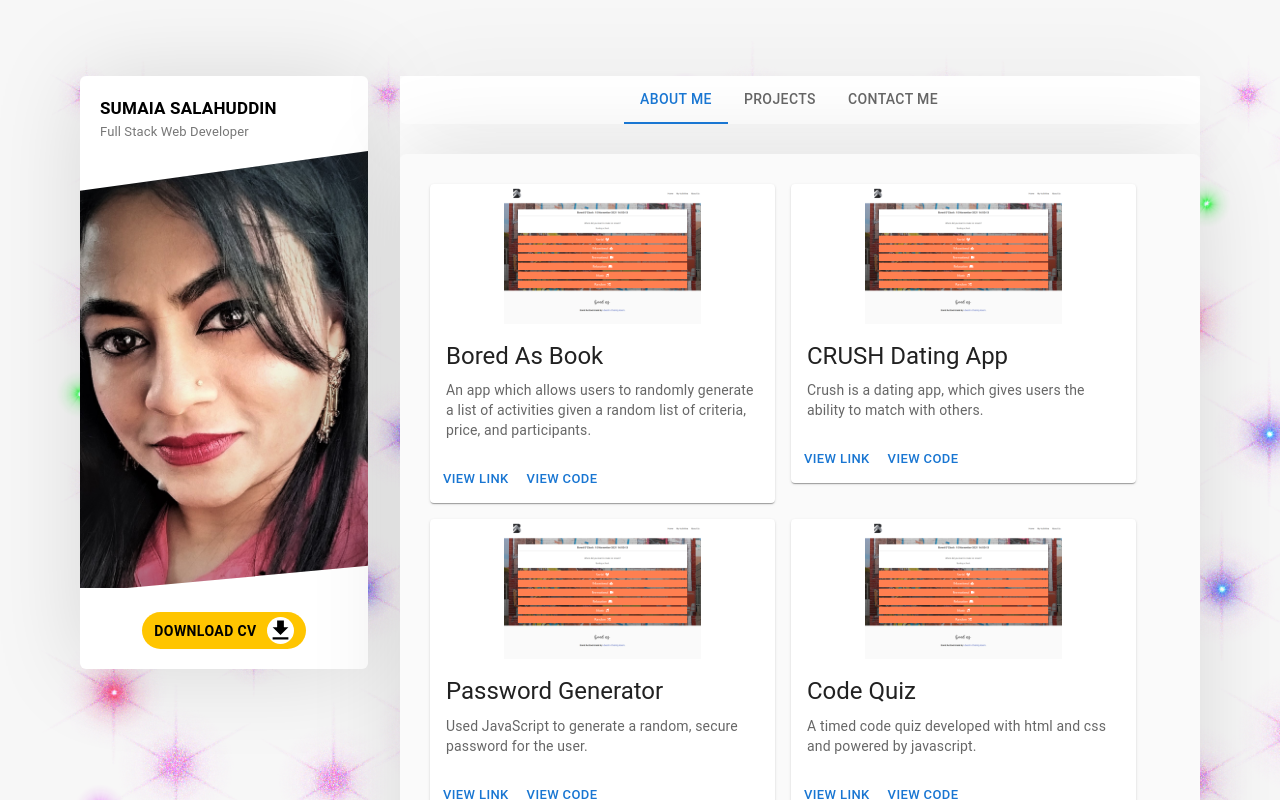
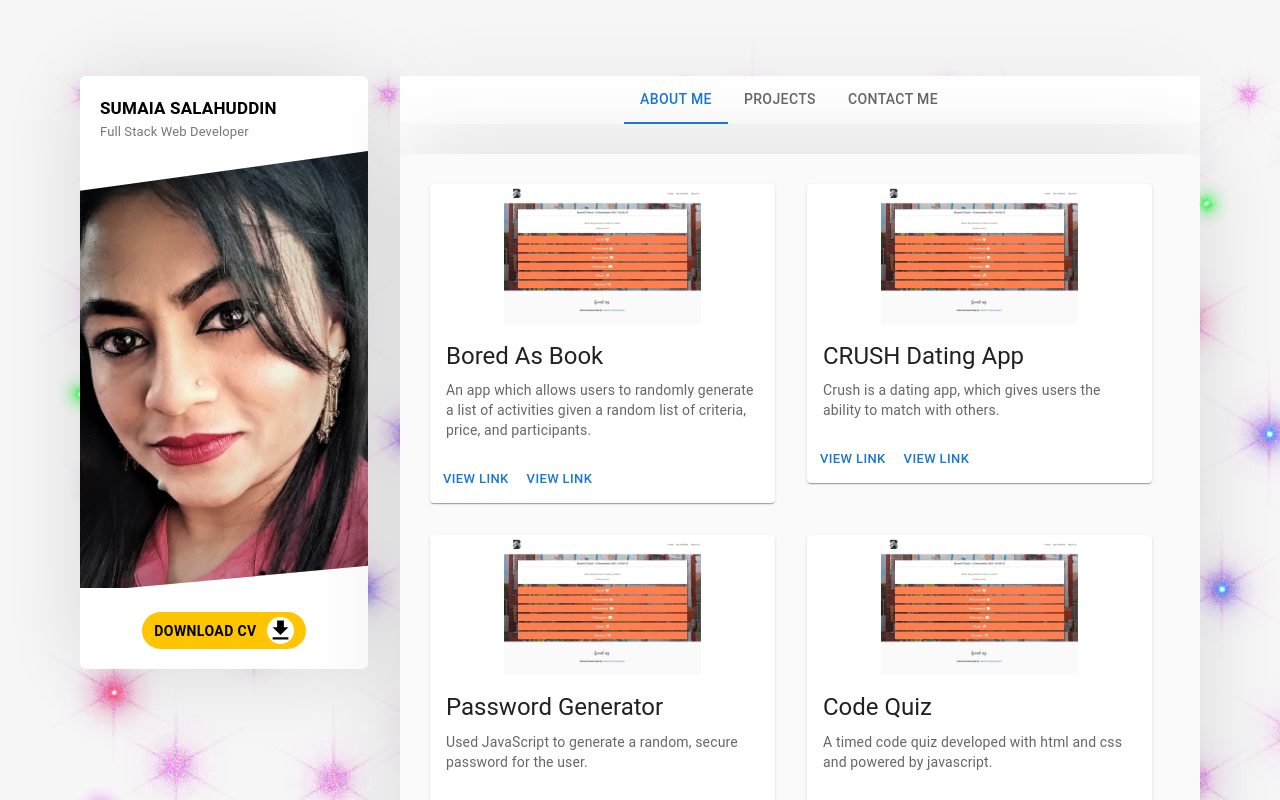
Before and after one commit to SumaiaSorna/react-portfolio, a React (Create React App) app: page /projects in a window 1280 px wide. Shown: the top 800 px of the page. Built offline with nearby package versions, Linux system fonts and the light colour scheme.

Commit message:
card rendering successfully with all the links

```diff
--- a/src/components/ProjectCard/index.js
+++ b/src/components/ProjectCard/index.js
@@ -13,7 +13,7 @@ const projectsData = require("../../utils/projectsData.json");
 export const ProjectCard = () => {
   return (
     <Grid item xs={12}>
-      <Grid container spacing={2}>
+      <Grid container spacing={4}>
         {projectsData.map((project) => (
           <Grid item key={project.title}>
             <Card sx={{ maxWidth: 345 }}>
@@ -37,7 +37,7 @@ export const ProjectCard = () => {
                   View Link
                 </Button>
                 <Button size="small" href={project.repo} target="_blank">
-                  View code
+                  View Link
                 </Button>
               </CardActions>
             </Card>
```
